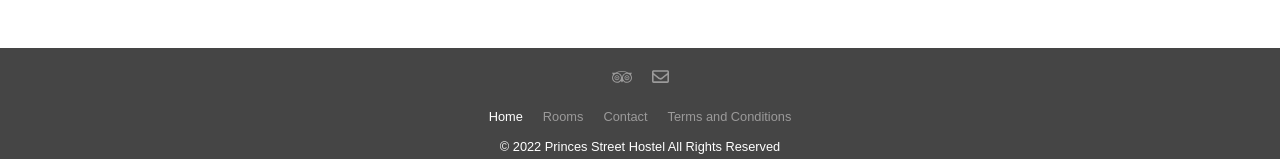
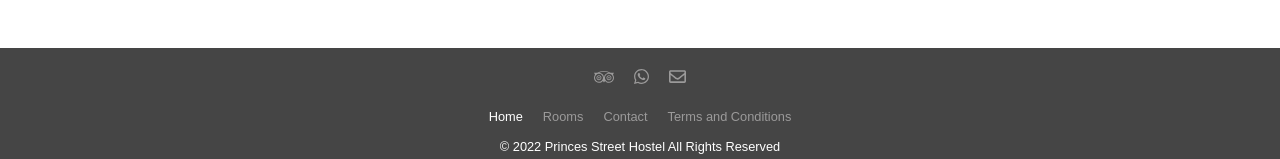
Before and after one commit to mustsee/princesstreet, a Nuxt app: page / in a window 1280 px wide. Shown: the part 361-520 px from the top of the page. Built offline with nearby package versions, Linux system fonts and the light colour scheme; a web font is replaced by a local one.

Commit message:
Add sitemap and whatsapp icon

```diff
--- a/components/footer.vue
+++ b/components/footer.vue
@@ -21,14 +21,14 @@
             /></svg
         ></a>
       </li> -->
-      <!--  <li>
-        <a href="#" rel="noopener" title="Whatsapp" target="_blank"
+      <li>
+        <a href="https://wa.me/447553137828" rel="noopener" title="Whatsapp" target="_blank"
           ><svg xmlns="http://www.w3.org/2000/svg" viewBox="0 0 448 512">
             <path
               d="M380.9 97.1C339 55.1 283.2 32 223.9 32c-122.4 0-222 99.6-222 222 0 39.1 10.2 77.3 29.6 111L0 480l117.7-30.9c32.4 17.7 68.9 27 106.1 27h.1c122.3 0 224.1-99.6 224.1-222 0-59.3-25.2-115-67.1-157zm-157 341.6c-33.2 0-65.7-8.9-94-25.7l-6.7-4-69.8 18.3L72 359.2l-4.4-7c-18.5-29.4-28.2-63.3-28.2-98.2 0-101.7 82.8-184.5 184.6-184.5 49.3 0 95.6 19.2 130.4 54.1 34.8 34.9 56.2 81.2 56.1 130.5 0 101.8-84.9 184.6-186.6 184.6zm101.2-138.2c-5.5-2.8-32.8-16.2-37.9-18-5.1-1.9-8.8-2.8-12.5 2.8-3.7 5.6-14.3 18-17.6 21.8-3.2 3.7-6.5 4.2-12 1.4-32.6-16.3-54-29.1-75.5-66-5.7-9.8 5.7-9.1 16.3-30.3 1.8-3.7.9-6.9-.5-9.7-1.4-2.8-12.5-30.1-17.1-41.2-4.5-10.8-9.1-9.3-12.5-9.5-3.2-.2-6.9-.2-10.6-.2-3.7 0-9.7 1.4-14.8 6.9-5.1 5.6-19.4 19-19.4 46.3 0 27.3 19.9 53.7 22.6 57.4 2.8 3.7 39.1 59.7 94.8 83.8 35.2 15.2 49 16.5 66.6 13.9 10.7-1.6 32.8-13.4 37.4-26.4 4.6-13 4.6-24.1 3.2-26.4-1.3-2.5-5-3.9-10.5-6.6z"
             /></svg
         ></a>
-      </li> -->
+      </li>
       <li>
         <a
           href="mailto:hello@princesstreethostel.com"
--- a/static/data/terms-and-conditions.json
+++ b/static/data/terms-and-conditions.json
@@ -30,6 +30,12 @@
         "5. We offer no credit facilities. All payments must be paid in full upon arrival.",
         "6. We accept the following cards: Visa, Visa Debit, Solo, Maestro, Mastercard, Mastercard Debit. We do not accept Laser Cards or American Express (AMEX).",
         "7. If any payment under these terms and conditions are not met, then without prejudice to our other rights and remedies we may cancel your booking; and/or we may suspend the supply and/or deliveries of any other services provided to you by us. We will, however, inform you in writing prior to any such action."
+      ]
+    },
+    {
+      "name": "WHATSAPP",
+      "list": [
+        "1. We use prominently the WhatsApp messaging app to contact our guests before there arrival to give them the best possible guest experience."
       ]
     },
     {
```
Also changed, not shown: 1 other file (tests, documents, lock files or other folders).
